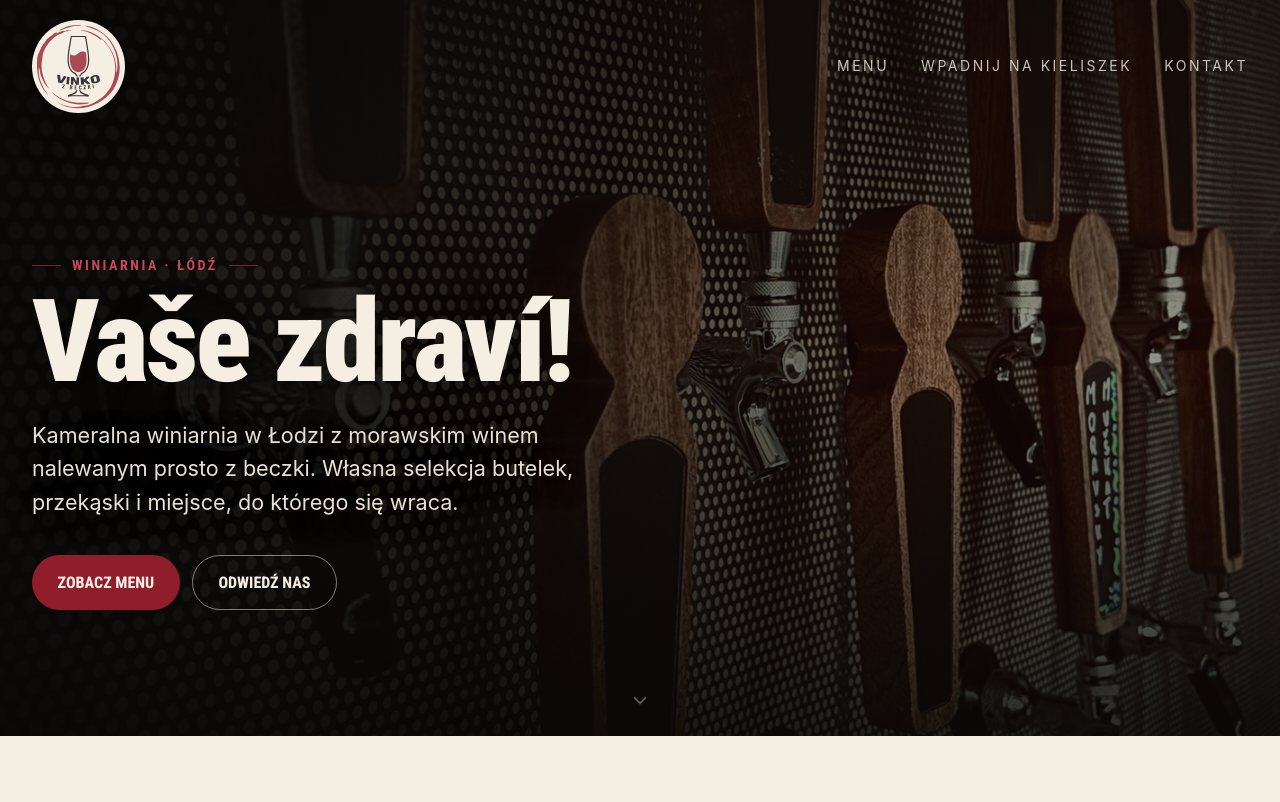
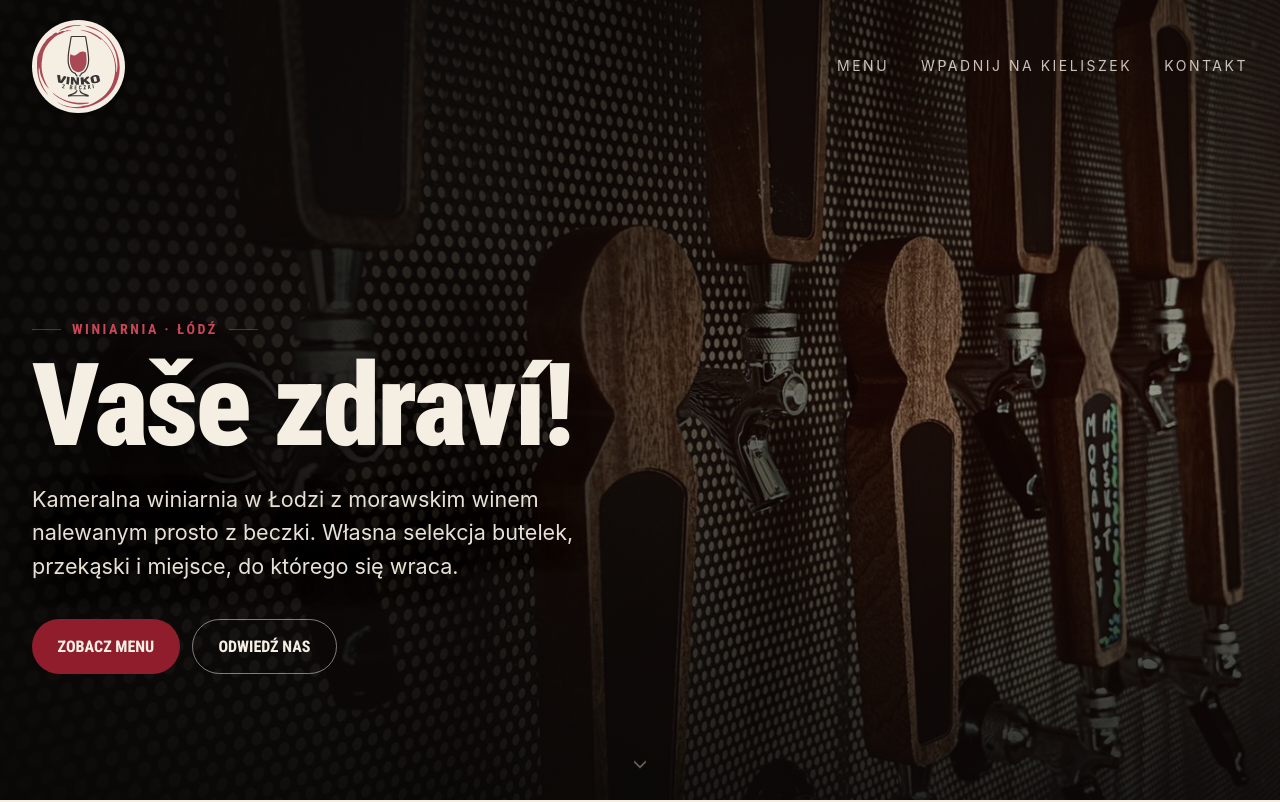
Before and after one commit to PowerPenguini/vinko, a React (Vite) app: page / in a window 1280 px wide. Shown: the top 802 px of the page. Built offline with nearby package versions, Linux system fonts and the light colour scheme.

Commit message:
Make hero fill viewport

```diff
--- a/src/main.jsx
+++ b/src/main.jsx
@@ -138,7 +138,7 @@ function Hero() {
       <div className="hero-shade" />
       <Header />
       <motion.div
-        className="relative z-20 flex min-h-[92svh] items-end px-5 pb-16 pt-28 sm:px-8 lg:pb-20"
+        className="relative z-20 flex min-h-[100svh] items-end px-5 pb-16 pt-28 sm:px-8 lg:pb-20"
         style={{ y: textY }}
       >
         <div className="mx-auto w-full max-w-7xl">
--- a/src/styles.css
+++ b/src/styles.css
@@ -41,7 +41,7 @@ body {
 
 .hero {
   position: relative;
-  min-height: 92svh;
+  min-height: 100svh;
   overflow: hidden;
   background: #090807;
 }
```
